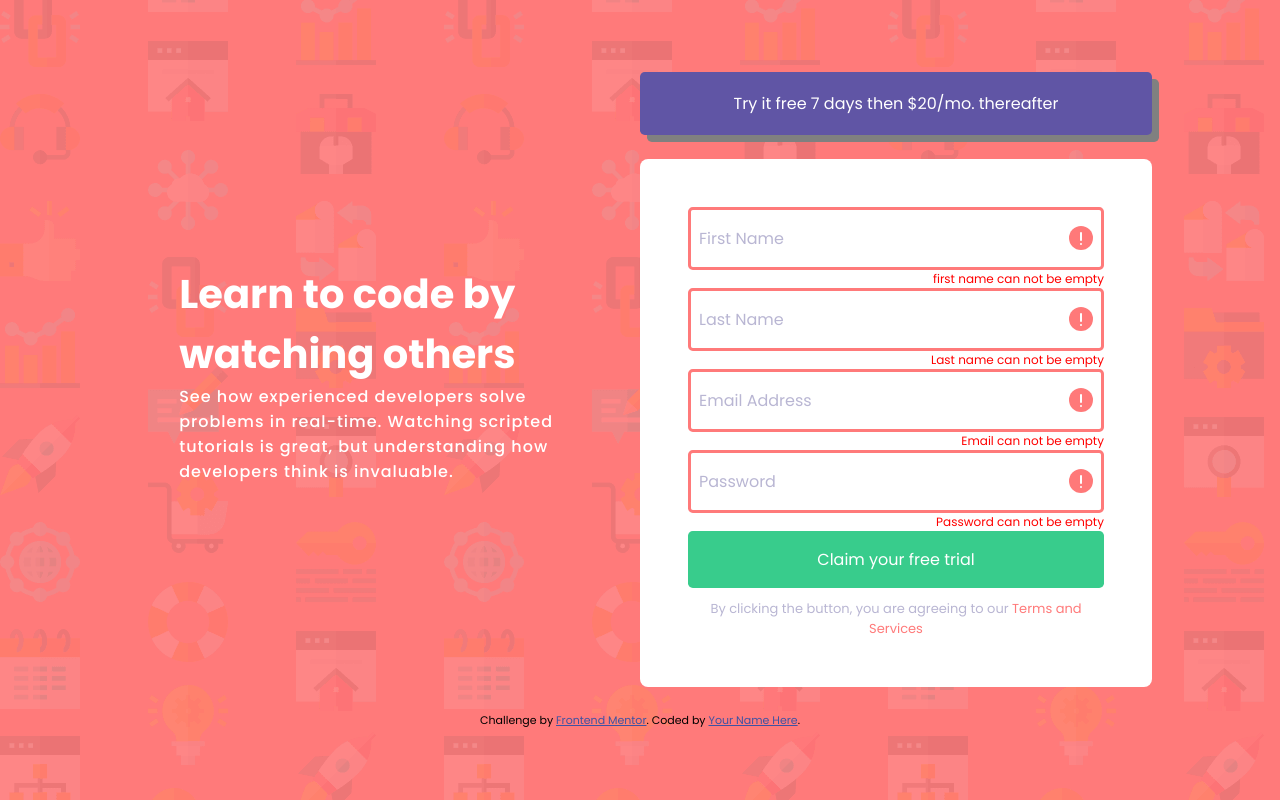
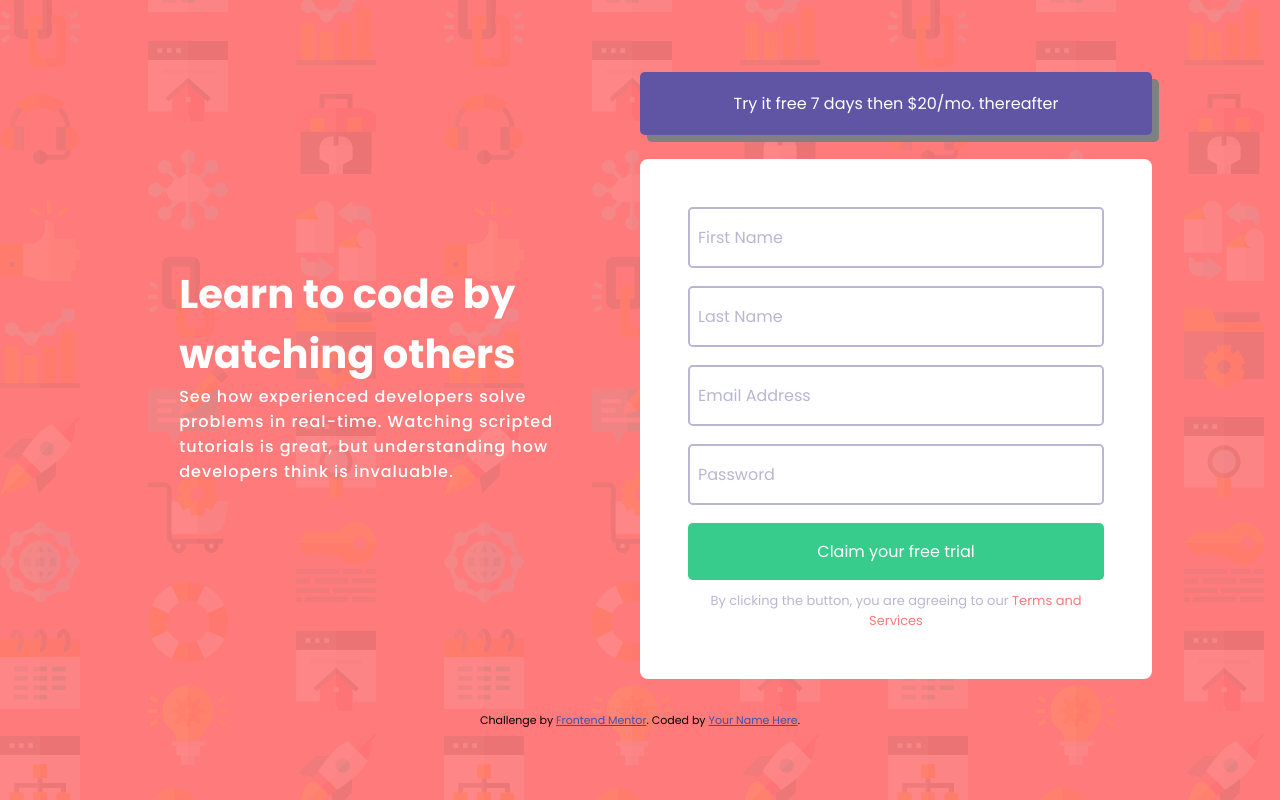
Before and after one commit to emtiazahmed27/intro-component-with-signup-form-Fem, a plain HTML site: page index.html in a window 1280 px wide. Both pictures are taken after a click on the element "Claim your free trial". Drawn offline with nearby package versions, Linux system fonts and the light colour scheme; files that its build step writes are made by us from their sources; files whose address does not match are found by name.

Commit message:
comitted

```diff
--- a/index.html
+++ b/index.html
@@ -53,7 +53,7 @@
                   class="input-fname input-style w-100"
                   placeholder="First Name"
                 />
-                <p class="fname-error-alert visib-hidden">
+                <p class="fname-error-alert error-txt visib-hidden">
                   first name can not be empty
                 </p>
               </div>
@@ -63,17 +63,17 @@
                   class="input-lname input-style w-100"
                   placeholder="Last Name"
                 />
-                <p class="lname-error-alert visib-hidden">
+                <p class="lname-error-alert error-txt visib-hidden">
                   Last name can not be empty
                 </p>
               </div>
               <div class="input-container">
                 <input
-                  type="text"
+                  type="email"
                   class="input-email input-style w-100"
                   placeholder="Email Address"
                 />
-                <p class="email-error-alert visib-hidden">
+                <p class="email-error-alert error-txt visib-hidden">
                   Email can not be empty
                 </p>
               </div>
@@ -83,7 +83,7 @@
                   class="input-password input-style w-100"
                   placeholder="Password"
                 />
-                <p class="pass-error-alert visib-hidden">
+                <p class="pass-error-alert error-txt visib-hidden">
                   Password can not be empty
                 </p>
               </div>
--- a/script.js
+++ b/script.js
@@ -1,65 +1,85 @@
-//documments
-const inputFName=document.querySelector('.input-fname');
-const inputLName=document.querySelector('.input-lname');
-const inputEmail=document.querySelector('.input-email');
-const inputPassword=document.querySelector('.input-password');
-const btn_trial=document.querySelector('.trial-button');
-const errorAlertFname=document.querySelector('.fname-error-alert');
-const errorAlertLname=document.querySelector('.lname-error-alert');
-const errorAlertEmail=document.querySelector('.email-error-alert');
-const errorAlertPass=document.querySelector('.pass-error-alert');
+// Defining Constants
+const fName=document.querySelector(".input-fname");
+const fnameErrorAlert=document.querySelector(".fname-error-alert");
 
-let fNameVal;
-inputFName.addEventListener('input',()=>{
-    fNameVal=inputFName.value.length;
-    console.log(fNameVal);
-})
+const lName=document.querySelector(".input-lname");
+const lnameErrorAlert=document.querySelector(".lname-error-alert");
 
-let lNameVal;
-inputLName.addEventListener('input',()=>{
-    lNameVal=inputLName.value.length;
-    console.log(lNameVal);
-})
+const emailEmail=document.querySelector(".input-email");
+const emailErrorAlert=document.querySelector(".email-error-alert");
 
-let emailVal;
-inputEmail.addEventListener('input',()=>{
-    emailVal=inputEmail.value.length;
-    console.log(emailVal);
-})
+const passPass=document.querySelector(".input-password");
+const passErrorAlert=document.querySelector(".pass-error-alert");
+
+const trial_btn=document.querySelector(".trial-button");
 
 
-let passVal;
-inputPassword.addEventListener('input',()=>{
-    passVal=inputPassword.value.length;
-    console.log(passVal);
-})
+
+// fName.addEventListener('input',()=>{
+// })
+// lName.addEventListener("input",()=>{
+// })
+// emailEmail.addEventListener("input",()=>{
+// })
 
 
-btn_trial.addEventListener('click',()=>{
-    if(fNameVal==0){
-        inputFName.classList.add("input-style-error");
-        errorAlertFname.classList.replace("visib-hidden",'error-txt');
-    }
-    else if(lNameVal==0){
-        inputLName.classList.add("input-style-error");
-        errorAlertLname.classList.replace("visib-hidden",'error-txt');
-    }
-    if(emailVal==0){
-        inputEmail.classList.add("input-style-error");
-        errorAlertEmail.classList.replace("visib-hidden",'error-txt');
-    }
-    if(passVal==0){
-        inputPassword.classList.add("input-style-error");
-        errorAlertPass.classList.replace("visib-hidden",'error-txt');
+// button function
+trial_btn.addEventListener("click",()=>{
+
+    // first name Condition
+    if(fName.value==""){
+        fName.classList.add("input-style-error");
+        fnameErrorAlert.classList.remove("visib-hidden");
+        setTimeout(()=>{
+            fName.classList.remove("input-style-error");
+            fnameErrorAlert.classList.add("visib-hidden");
+        },1000);
     }
     else{
-        inputFName.classList.add("input-style-error");
-        errorAlertFname.classList.replace("visib-hidden",'error-txt');
-        inputLName.classList.add("input-style-error");
-        errorAlertLname.classList.replace("visib-hidden",'error-txt');
-        inputEmail.classList.add("input-style-error");
-        errorAlertEmail.classList.replace("visib-hidden",'error-txt');
-        inputPassword.classList.add("input-style-error");
-        errorAlertPass.classList.replace("visib-hidden",'error-txt');
+        fName.classList.remove("input-style-error");
+        fnameErrorAlert.classList.add("visib-hidden");
+
+    }
+
+    // second name condition
+    if(lName.value==""){
+        lName.classList.add("input-style-error");
+        lnameErrorAlert.classList.remove("visib-hidden");
+        setTimeout(()=>{
+            lName.classList.remove("input-style-error");
+            lnameErrorAlert.classList.add("visib-hidden");
+        },1000);
+    }
+    else{
+        lName.classList.remove("input-style-error");
+        lnameErrorAlert.classList.add("visib-hidden");
+    }
+
+    // email condition
+    if(emailEmail.value==""){
+        emailEmail.classList.add("input-style-error");
+        emailErrorAlert.classList.remove("visib-hidden");
+        setTimeout(()=>{
+            emailEmail.classList.remove("input-style-error");
+            emailErrorAlert.classList.add("visib-hidden");
+        },1000)
+    }
+    else{
+        emailEmail.classList.remove("input-style-error");
+        emailErrorAlert.classList.add("visib-hidden");
+    }
+
+    // password condition
+    if(passPass.value==""){
+        passPass.classList.add("input-style-error");
+        passErrorAlert.classList.remove("visib-hidden");
+        setTimeout(()=>{
+            passPass.classList.remove("input-style-error");
+            passErrorAlert.classList.add("visib-hidden");
+        },1000)
+    }
+    else{
+        passPass.classList.remove("input-style-error");
+        passErrorAlert.classList.add("visib-hidden");
     }
 })
```
